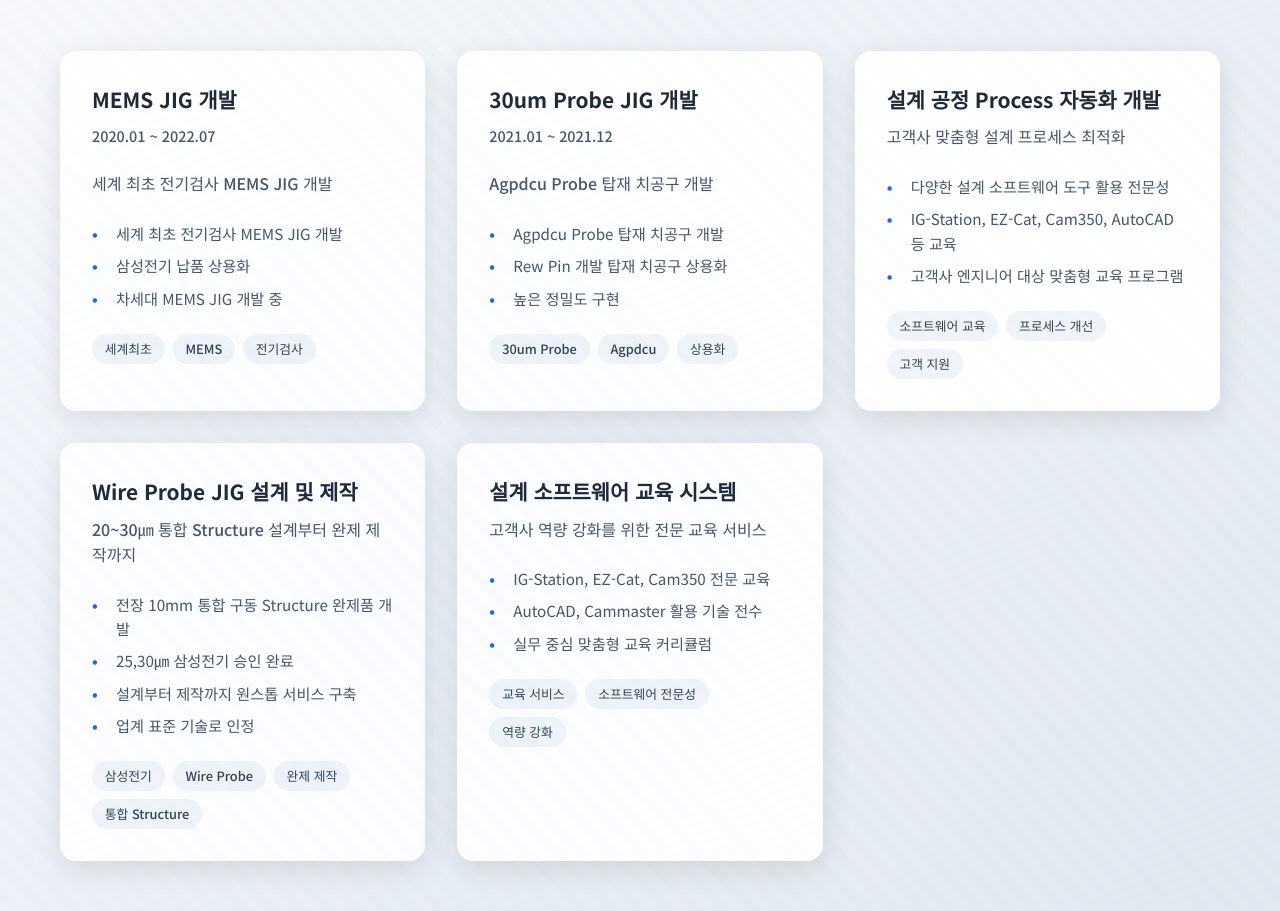
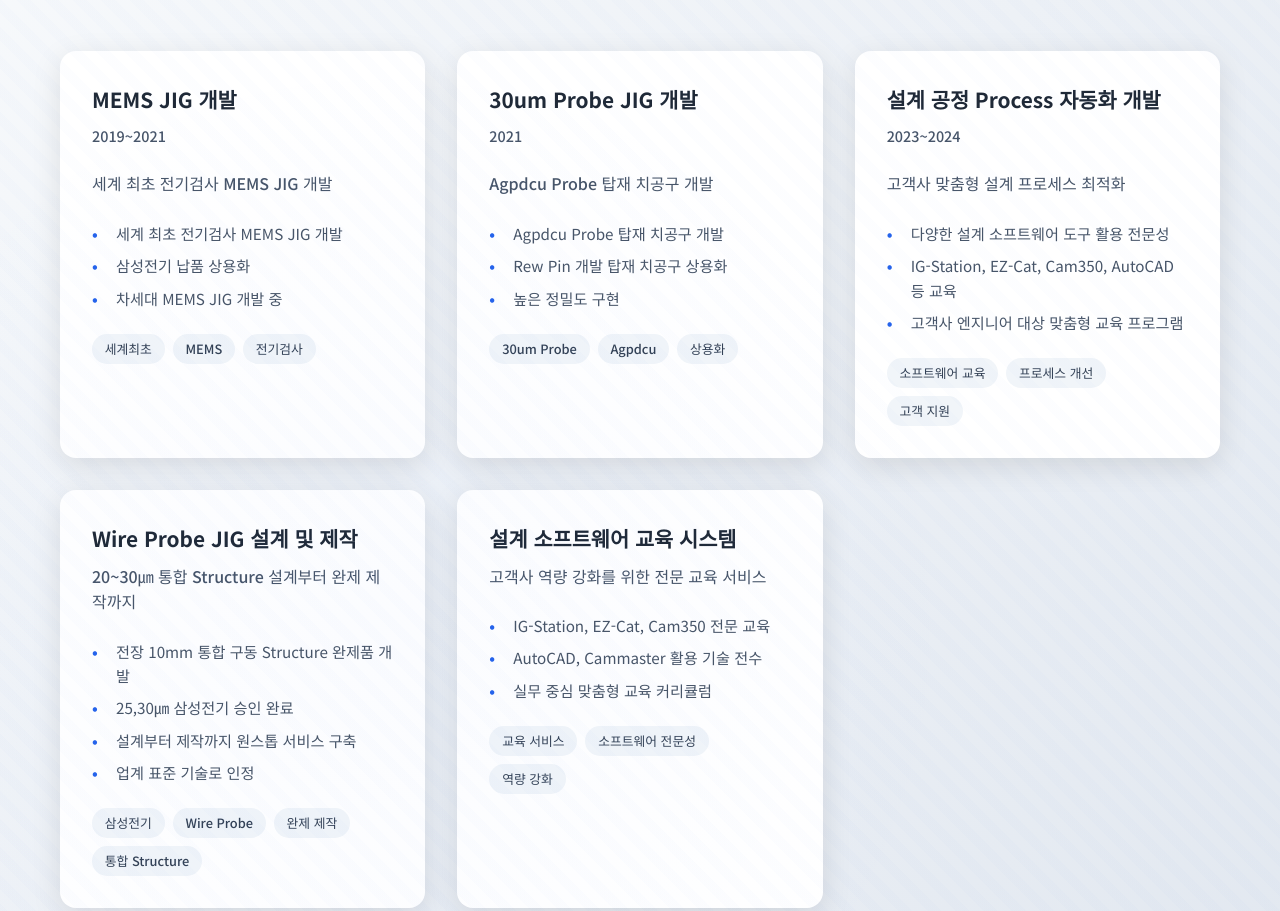
Before and after one commit to JRS1101/ibs-website, a plain HTML site: page index.html in a window 1280 px wide. Shown: the part 3220-4131 px from the top of the page. Drawn offline with nearby package versions, Linux system fonts and the light colour scheme.

Commit message:
프로젝트 날짜 수정: MEMS JIG(2019~2021), 30um Probe JIG(2021), 설계 공정 자동화(2023~2024)

```diff
--- a/index.html
+++ b/index.html
@@ -218,7 +218,7 @@
                 <div class="portfolio-item">
                     <div class="portfolio-info">
                         <h3>MEMS JIG 개발</h3>
-                        <p class="period">2020.01 ~ 2022.07</p>
+                        <p class="period">2019~2021</p>
                         <p>세계 최초 전기검사 MEMS JIG 개발</p>
                         <ul>
                             <li>세계 최초 전기검사 MEMS JIG 개발</li>
@@ -235,7 +235,7 @@
                 <div class="portfolio-item">
                     <div class="portfolio-info">
                         <h3>30um Probe JIG 개발</h3>
-                        <p class="period">2021.01 ~ 2021.12</p>
+                        <p class="period">2021</p>
                         <p>Agpdcu Probe 탑재 치공구 개발</p>
                         <ul>
                             <li>Agpdcu Probe 탑재 치공구 개발</li>
@@ -252,6 +252,7 @@
                 <div class="portfolio-item">
                     <div class="portfolio-info">
                         <h3>설계 공정 Process 자동화 개발</h3>
+                        <p class="period">2023~2024</p>
                         <p>고객사 맞춤형 설계 프로세스 최적화</p>
                         <ul>
                             <li>다양한 설계 소프트웨어 도구 활용 전문성</li>
```
